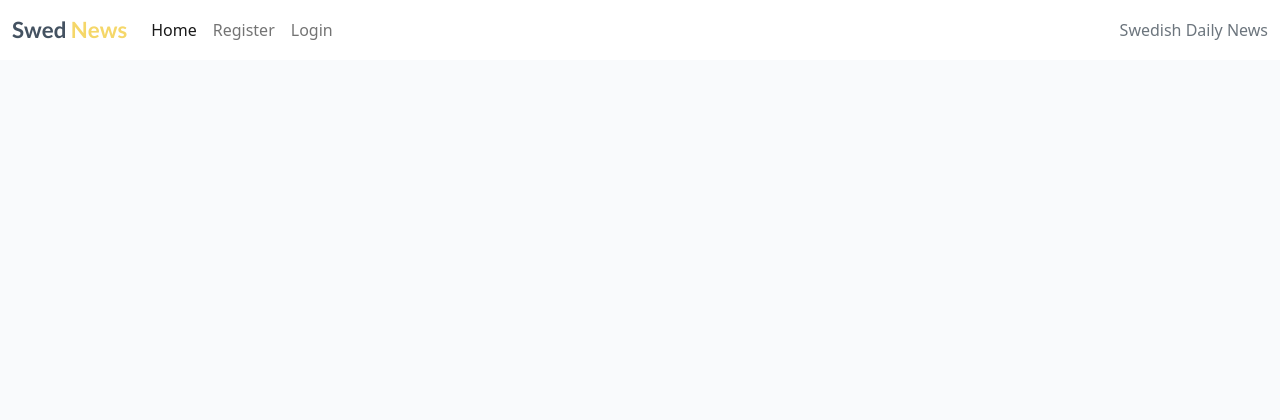
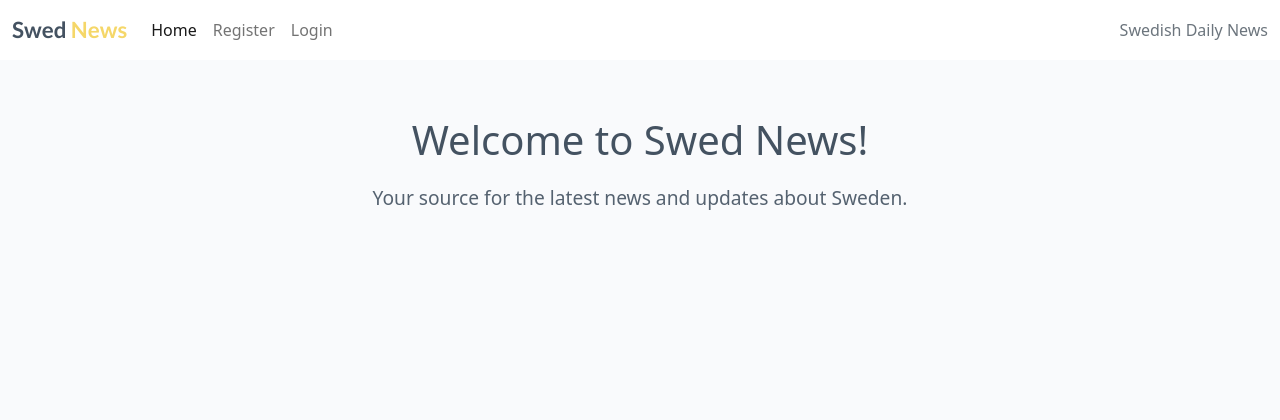
Before and after one commit to addas3/SwedNews, a Django app: page / in a window 1280 px wide. Shown: the top 420 px of the page. Run offline with Django 3.2, Linux system fonts and the light colour scheme; data that the repository does not hold is empty.

Commit message:
Add text in the middle for base.html and style it

```diff
--- a/static/css/style.css
+++ b/static/css/style.css
@@ -176,3 +176,31 @@ body {
 .footer-icon-link:hover {
     color: #E84610; /* Orange */
 }
+
+/* Styling for the new text section (Top-Middle) */
+.container.text-center {
+    padding: 40px 0;
+}
+
+.container.text-center h2 {
+    font-size: 2.5rem;
+    margin-bottom: 20px;
+    color: #445261; /* Dark Blue */
+}
+
+.container.text-center p {
+    font-size: 1.2rem;
+    opacity: 0.9;
+    color: #445261; /* Dark Blue */
+}
+
+.container.text-center a {
+    color: #E84610; /* Orange */
+    text-decoration: none;
+    font-weight: bold;
+    transition: color 0.3s;
+}
+
+.container.text-center a:hover {
+    color: #F5D769; /* Yellow */
+}
--- a/templates/base.html
+++ b/templates/base.html
@@ -53,6 +53,14 @@
         </div>
     </nav>
 
+    <!-- New Text Section (Top-Middle) -->
+
+    <div class="container text-center mt-3">
+        <h2>Welcome to Swed News!</h2>
+        <p>Your source for the latest news and updates about Sweden.</p>
+    </div>
+
+
     <main class="flex-shrink-0 main-bg">
         {% block content %}
         <!-- Content Goes here -->
@@ -79,10 +87,10 @@
             <div class="col-md-4">
                 <h4 class="text-white">Follow Us</h4>
                 <ul class="list-unstyled">
-                    <li><a href="#" class="footer-icon-link"><i class="fab fa-facebook-square"></i></a></li>
-                    <li><a href="#" class="footer-icon-link"><i class="fab fa-twitter-square"></i></a></li>
-                    <li><a href="#" class="footer-icon-link"><i class="fab fa-instagram-square"></i></a></li>
-                    <li><a href="#" class="footer-icon-link"><i class="fab fa-youtube-square"></i></a></li>
+                    <li><a href="https://www.facebook.com/" class="footer-icon-link"><i class="fab fa-facebook-square"></i></a></li>
+                    <li><a href="https://twitter.com/" class="footer-icon-link"><i class="fab fa-twitter-square"></i></a></li>
+                    <li><a href="https://www.instagram.com/" class="footer-icon-link"><i class="fab fa-instagram-square"></i></a></li>
+                    <li><a href="https://www.youtube.com/" class="footer-icon-link"><i class="fab fa-youtube-square"></i></a></li>
                 </ul>
             </div>
         </div>
```
